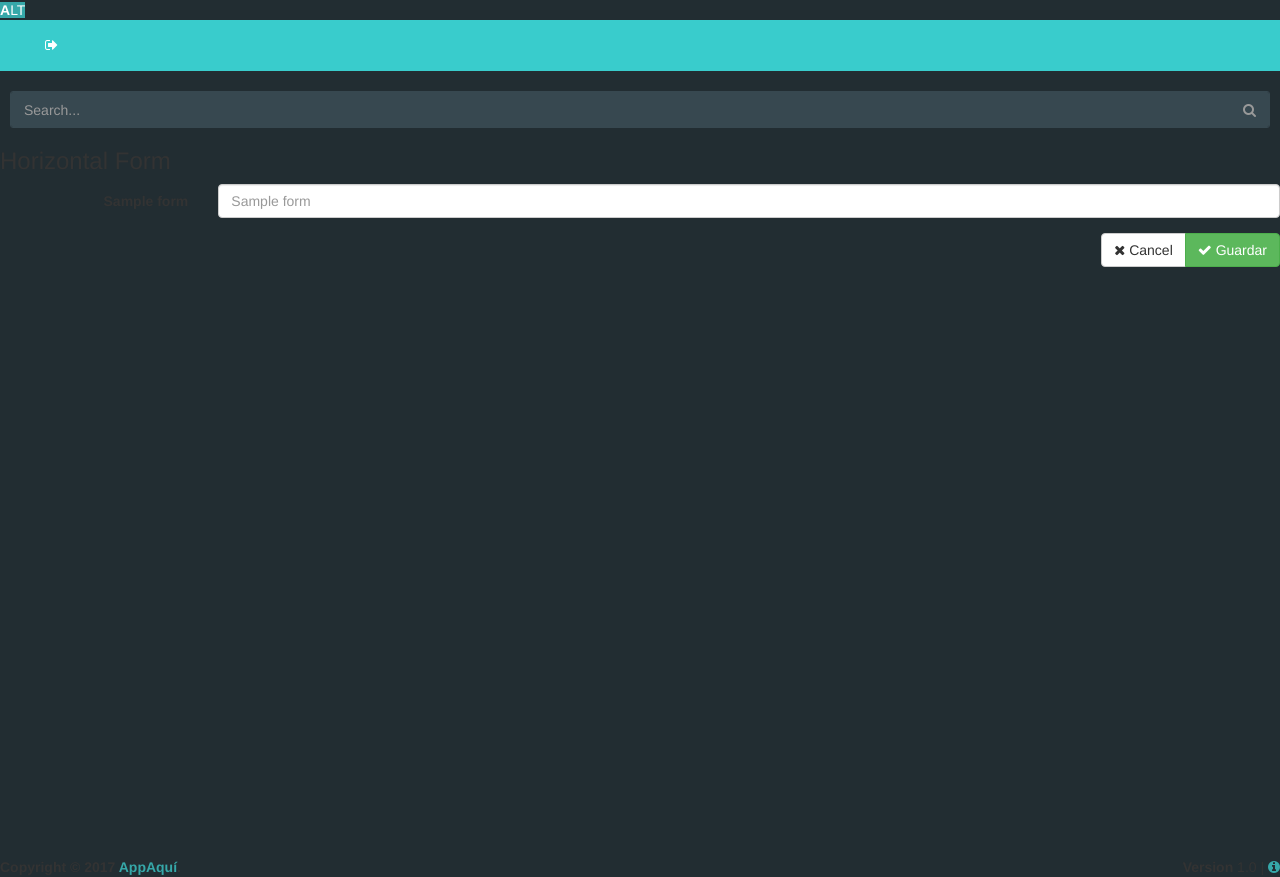
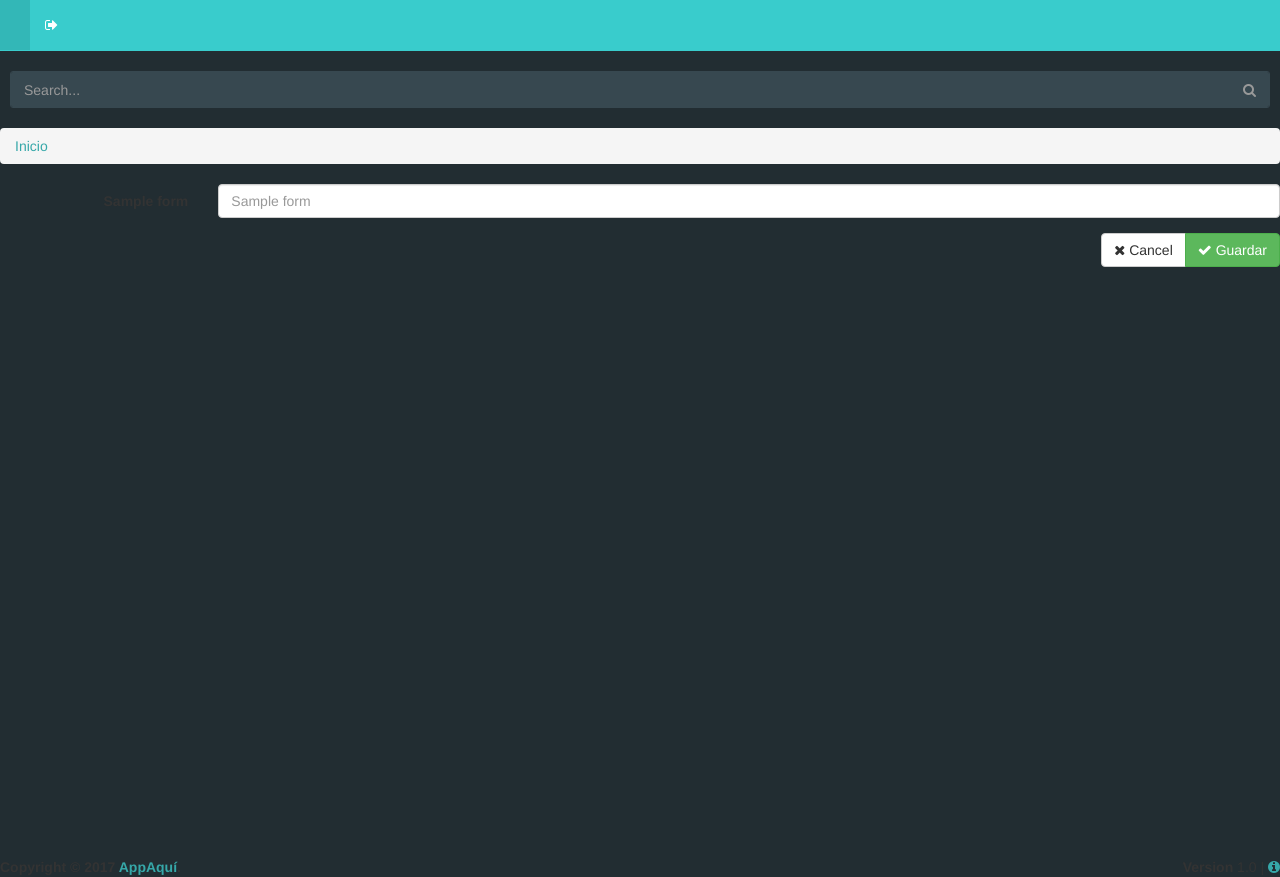
Before and after one commit to barbaragavalda/freimguork-appacman, a PHP site: template src/View/form.twig in a window 1280 px wide. Run offline with PHP 8.4, Linux system fonts and the light colour scheme; the template is opened without the code that fills it: most values are stand-ins (such as "Sample title", 1, 10 or a date in 2020); some libraries are stand-ins or nearby versions.

Commit message:
collapsable menu

```diff
--- a/src/View/basic-loggedin.twig
+++ b/src/View/basic-loggedin.twig
@@ -1,6 +1,6 @@
 {% extends "basic.twig" %}
 
-{% block body_class %}skin-custom fixed{% endblock %}
+{% block body_class %}skin-custom sidebar-mini fixed{% endblock %}
 
 {% block extra_scripts %}
     {{ parent() }}
@@ -14,7 +14,7 @@
         <!-- Logo -->
         <a href="{{ domain }}" class="logo">
             <!-- mini logo for sidebar mini 50x50 pixels -->
-            <span class="logo-mini"><b>A</b>LT</span>
+            <span class="logo-mini"><b>{{ business['name']|first }}</b></span>
             <!-- logo for regular state and mobile devices -->
             <span class="logo-lg"><b>{{ business['name'] }}</b></span>
         </a>
--- a/src/View/form.twig
+++ b/src/View/form.twig
@@ -4,7 +4,7 @@
 
     <div class="box">
         <div class="box-header with-border">
-            <h3 class="box-title">Horizontal Form</h3>
+            <h3 class="box-title">{{ breadcrumb[breadcrumb|length -1]['name'] }}</h3>
         </div>
         <form class="form-horizontal">
             <div class="box-body">
```
